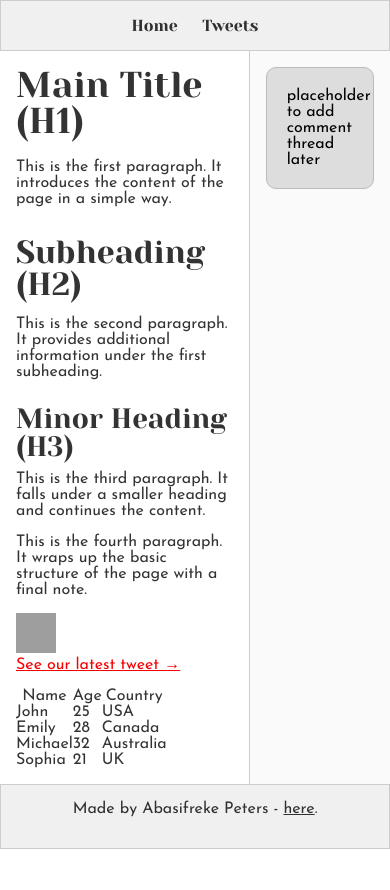
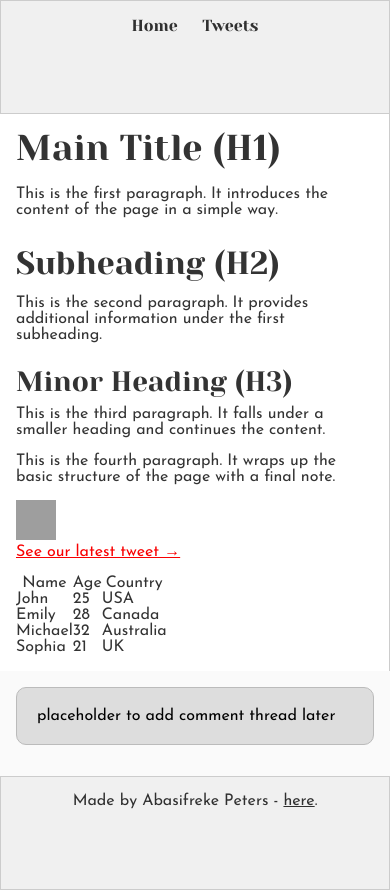
Before and after one commit to jpeters-cloud/alx_html_css, a plain HTML site: page css_basic/index.html in a window 390 px wide. Before the commit the page ends 849 px from the top, so only its background shows below. Drawn offline with Linux system fonts and the light colour scheme; grey boxes are pictures that could not be loaded.

Commit message:
Responsive web design

```diff
--- a/css_basic/index.html
+++ b/css_basic/index.html
@@ -5,8 +5,9 @@
   <title>Home - My Website</title>
   <link href="base.css" rel="stylesheet">
   <link href="styles.css" rel="stylesheet">
+  <meta name="viewport" content="width=device-width, initial-scale=1.0">
 </head>
-<body>
+<body class="works_on_smartphone">
 
   <header>
     <ul>
```
Also changed, not shown: css_basic/tweets.html (+2 -2 lines).
